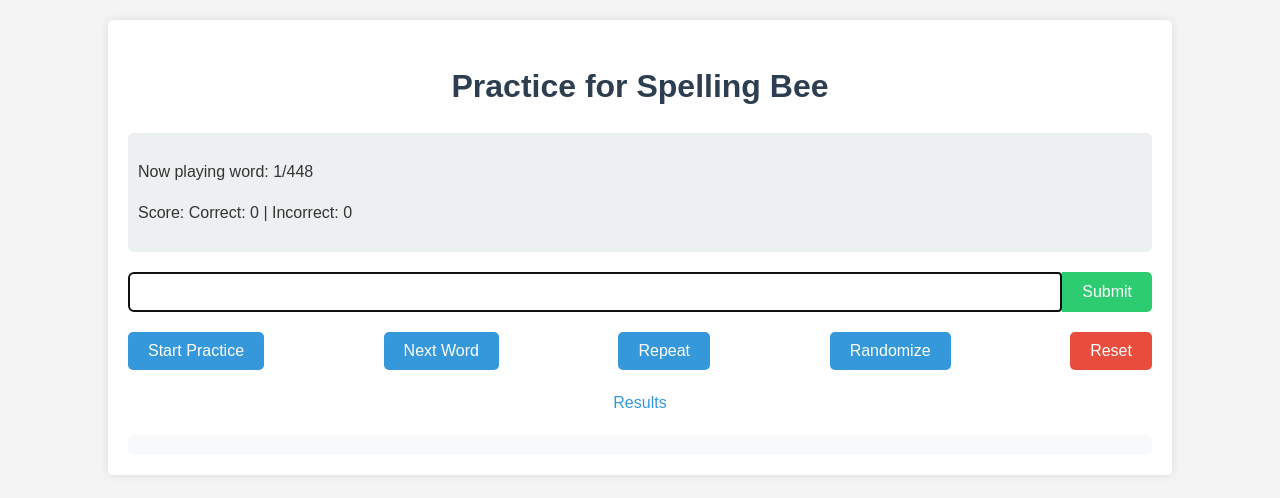
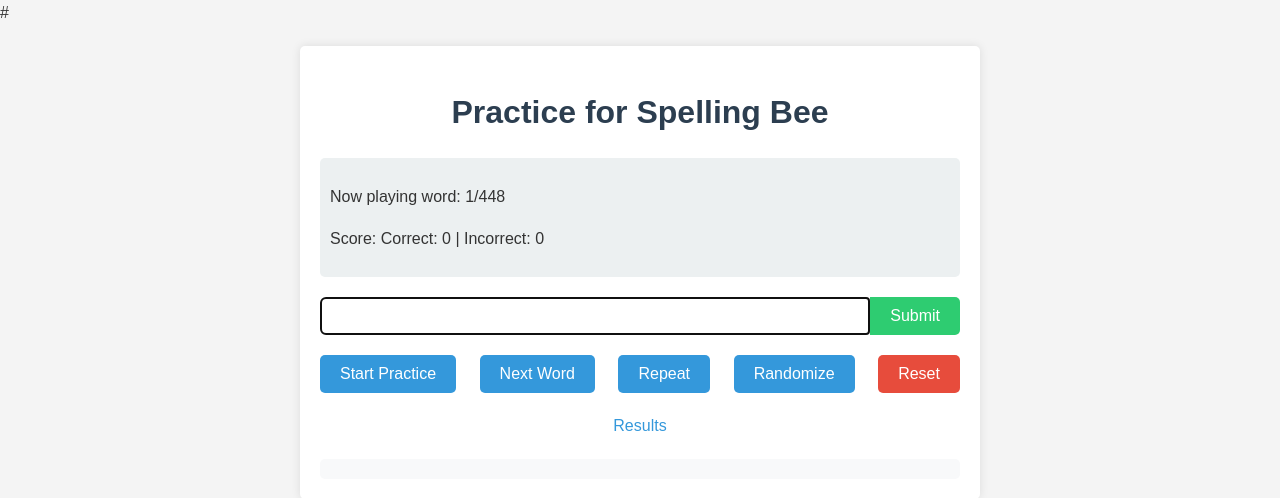
Before and after one commit to NanaHarith/BeeCoach, a Flask app: page / in a window 1280 px wide. Shown: the top 498 px of the page. Run offline with Flask 3, Linux system fonts and the light colour scheme.

Commit message:
Full working version. Still working on optimization.

```diff
--- a/static/styles.css
+++ b/static/styles.css
@@ -8,7 +8,7 @@ body {
 }
 
 .container {
-    width: 80%;
+    width: 50%;
     margin: auto;
     overflow: hidden;
     padding: 20px;
@@ -38,7 +38,7 @@ h1 {
 
 #user-input {
     flex: 1;
-    padding: 10px;
+    padding: 5px;
     font-size: 16px;
     border: 1px solid #bdc3c7;
     border-radius: 5px 0 0 5px;
--- a/templates/index.html
+++ b/templates/index.html
@@ -2,8 +2,8 @@
 <html lang="en">
 <head>
     <meta charset="UTF-8">
-    <meta name="viewport" content="width=device-width>
-    # <meta name="viewport" content="width=device-width, initial-scale=1.0">
+   # <meta name="viewport" content="width=device-width>
+     <meta name="viewport" content="width=device-width, initial-scale=1.0">
     <title>Spelling Bee</title>
     <link rel="stylesheet" href="{{ url_for('static', filename='styles.css') }}">
 </head>
```
